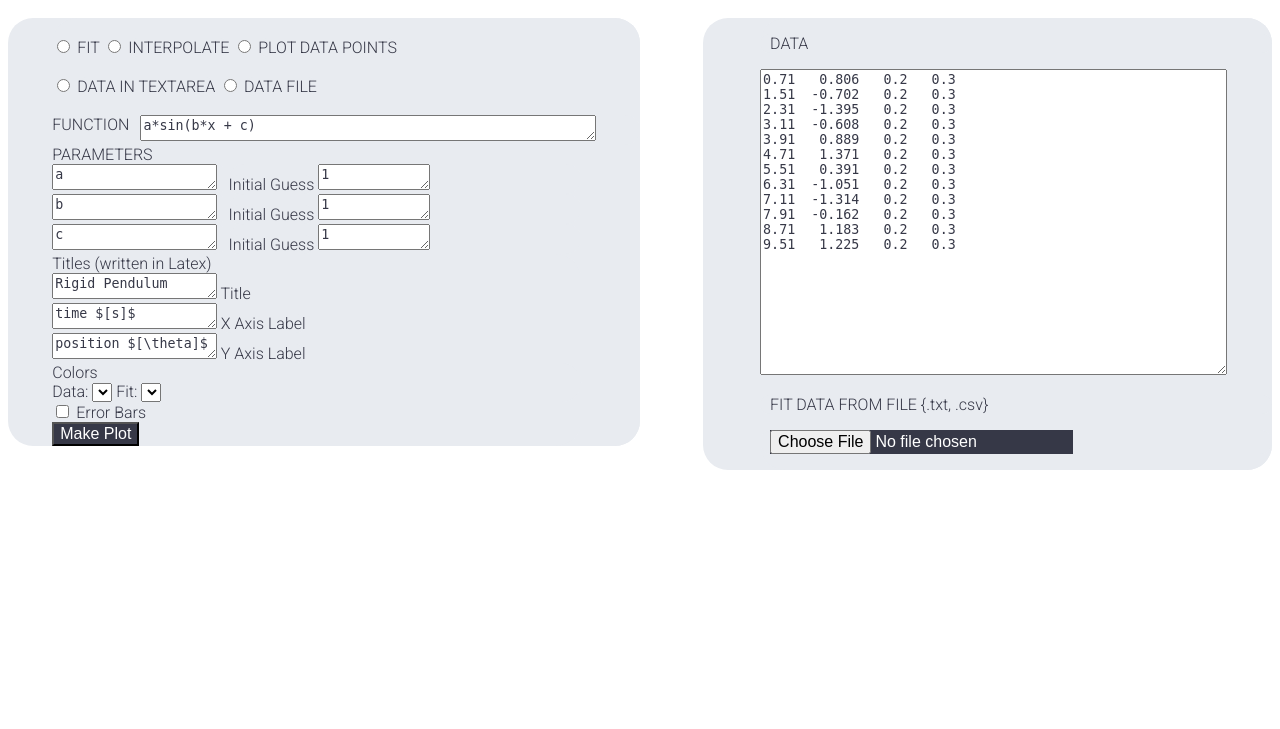
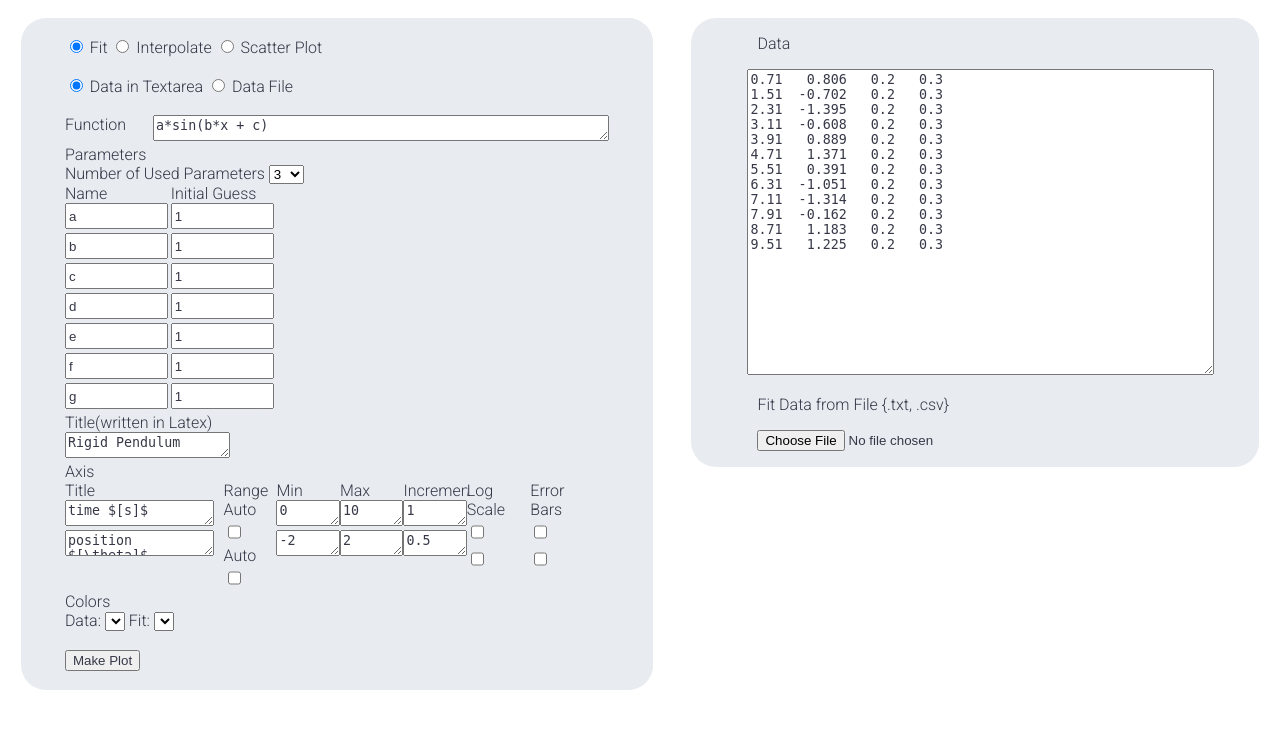
Before and after one commit to MiguelLameiras/Fitter, a Flask app: page / in a window 1280 px wide. Shown: the part 47-776 px from the top of the page. Run offline with Flask 2, Linux system fonts and the light colour scheme; lists and menus that the app fills with data are empty.

Commit message:
pos exames

```diff
--- a/website/main.py
+++ b/website/main.py
@@ -81,10 +81,33 @@ def plot():
                 for j in i[3:]:
                     erry.append(float(j))
 
-    checked = 'errbar' in request.form
-    if(checked): checked = request.form["errbar"]
+    xerror = 'xerror' in request.form
+    if(xerror): xerror = request.form["xerror"]
 
-    graph = Plot(x,y,errx,erry,error_bars = checked)
+    yerror = 'yerror' in request.form
+    if(yerror): yerror = request.form["yerror"]
+
+    xlog_checkbox = 'xlog' in request.form
+    if(xlog_checkbox): xlog_checkbox = request.form["xlog"]
+
+    ylog_checkbox = 'ylog' in request.form
+    if(ylog_checkbox): ylog_checkbox = request.form["ylog"]
+
+    graph = Plot(x,y,errx,erry,xerror,yerror,xlog = xlog_checkbox, ylog = ylog_checkbox)
+
+    xauto = 'xauto' in request.form
+    if(xauto): graph.xauto = request.form["xauto"]
+    else:
+        graph.xmin = float(request.form['xmin'])
+        graph.xmax = float(request.form['xmax'])
+        graph.xticks = float(request.form['xticks'])
+
+    yauto = 'yauto' in request.form
+    if(yauto): graph.yauto = request.form["yauto"]
+    else:
+        graph.ymin = float(request.form['ymin'])
+        graph.ymax = float(request.form['ymax'])
+        graph.yticks = float(request.form['yticks'])
 
     graph.Title = request.form['Title']
     graph.xaxisTitle = request.form['X-Axis']
@@ -95,7 +118,7 @@ def plot():
 
     if request.form['FitorInterpolate'] == "Fit":
         parameters = Parameters()
-        for i in range(1,4):
+        for i in range(1,int(request.form['num_pars']) + 1):
             parameters.add(request.form[str("param" + str(i))], value = float(request.form[str("value" + str(i))]))
         graph.parameters = parameters
         graph.expression = request.form['function']
--- a/website/static/style.css
+++ b/website/static/style.css
@@ -56,9 +56,7 @@ button{
 }
 
 input{
-    background-color: #363847;
-    color:#FFFFFF;
-    font-size: medium;
+    color: #363847;
 }
 
 textarea{
--- a/website/templates/index.html
+++ b/website/templates/index.html
@@ -26,108 +26,181 @@
     </div>
 
     <form method="POST" action="/plot" enctype="multipart/form-data">
+        <div style="width: 1%; float:right;background-color: #FFFFFF">
+            <br>
+        </div>
         <div style="width: 45%; float:right">
             <!-- right content in here -->
             <div style="width: 90%; float:right">
-                <p>DATA</p>
+                <p>Data</p>
                 <textarea name="data"
                     style="width: 90%;height: 300px;">0.71   0.806   0.2   0.3&#10;1.51  -0.702   0.2   0.3&#10;2.31  -1.395   0.2   0.3&#10;3.11  -0.608   0.2   0.3&#10;3.91   0.889   0.2   0.3&#10;4.71   1.371   0.2   0.3&#10;5.51   0.391   0.2   0.3&#10;6.31  -1.051   0.2   0.3&#10;7.11  -1.314   0.2   0.3&#10;7.91  -0.162   0.2   0.3&#10;8.71   1.183   0.2   0.3&#10;9.51   1.225   0.2   0.3&#10;</textarea>
-                <p>FIT DATA FROM FILE {.txt, .csv}</p>
+                <p>Fit Data from File {.txt, .csv}</p>
                 <p><input type="file" name="file"></p>
             </div>
         </div>
 
+        <div style="width: 1%; float:left;background-color: #FFFFFF">
+        <br>
+        </div>
         <div style="width: 50%; float:left">
             <!-- left content in here -->
             <div style="width: 7%; float:left">
             </div>
             <div style="width: 93%; float:right">
                 <br>
-                <input type="radio" name="FitorInterpolate" value="Fit">
-                <label> FIT</label>
+                <input type="radio" name="FitorInterpolate" value="Fit" checked="checked">
+                <label> Fit</label>
                 <input type="radio" name="FitorInterpolate" value="Interpolate">
-                <label> INTERPOLATE</label>
+                <label> Interpolate</label>
                 <input type="radio" name="FitorInterpolate" value="Plot">
-                <label> PLOT DATA POINTS</label><br><br>
-                <input type="radio" name="FileorText" value="Input">
-                <label> DATA IN TEXTAREA</label>
+                <label> Scatter Plot</label><br><br>
+                <input type="radio" name="FileorText" value="Input" checked="checked">
+                <label> Data in Textarea</label>
                 <input type="radio" name="FileorText" value="File">
-                <label> DATA FILE</label><br><br>
+                <label> Data File</label><br><br>
                 <div style="width: 10%; float:left">
-                    <label>FUNCTION</label>
+                    <label>Function</label>
                     <br>
                 </div>
+
                 <div style="width: 85%; float:right">
                     <textarea name="function" style="width: 90%;height: 20px;">a*sin(b*x + c)</textarea>
                     <br>
                 </div>
-                <label>PARAMETERS</label><br>
+
+                <div style="width: 90%; float:left">
+                    <label>Parameters<label>
+                            <br>
+                            <label for="num_pars">Number of Used Parameters</label>
+                            <select name="num_pars" id="num_pars" style="width: 35px">
+                                <option value="1">1</option>
+                                <option value="2">2</option>
+                                <option value="3" selected>3</option>
+                                <option value="4">4</option>
+                                <option value="5">5</option>
+                                <option value="6">6</option>
+                                <option value="7">7</option>
+                            </select>
+                </div>
+
+                <div style="width: 90%; float:left">
+                    <div style="width: 20%; float:left">
+                        <label>Name</label>
+                        <br>
+                        <input type="text" name="param1" value="a" style="width: 90%;height: 20px;margin-bottom: 4px;">
+                        <br>
+                        <input type="text" name="param2" value="b" style="width: 90%;height: 20px;margin-bottom: 4px;">
+                        <br>
+                        <input type="text" name="param3" value="c" style="width: 90%;height: 20px;margin-bottom: 4px;">
+                        <br>
+                        <input type="text" name="param4" value="d" style="width: 90%;height: 20px;margin-bottom: 4px;">
+                        <br>
+                        <input type="text" name="param5" value="e" style="width: 90%;height: 20px;margin-bottom: 4px;">
+                        <br>
+                        <input type="text" name="param6" value="f" style="width: 90%;height: 20px;margin-bottom: 4px;">
+                        <br>
+                        <input type="text" name="param7" value="g" style="width: 90%;height: 20px;margin-bottom: 4px;">
+
+                    </div>
+                    <div style="width: 20%; float:left">
+                        <label>Initial Guess</label>
+                        <br>
+                        <input type="text" name="value1" value="1" style="width: 90%;height: 20px;margin-bottom: 4px;">
+                        <br>
+                        <input type="text" name="value2" value="1" style="width: 90%;height: 20px;margin-bottom: 4px;">
+                        <br>
+                        <input type="text" name="value3" value="1" style="width: 90%;height: 20px;margin-bottom: 4px;">
+                        <br>
+                        <input type="text" name="value4" value="1" style="width: 90%;height: 20px;margin-bottom: 4px;">
+                        <br>
+                        <input type="text" name="value5" value="1" style="width: 90%;height: 20px;margin-bottom: 4px;">
+                        <br>
+                        <input type="text" name="value6" value="1" style="width: 90%;height: 20px;margin-bottom: 4px;">
+                        <br>
+                        <input type="text" name="value7" value="1" style="width: 90%;height: 20px;margin-bottom: 4px;">
+
+                    </div>
+                </div>
+                <div style="width: 90%; float:left">
+                    <label>Title(written in Latex)</label><br>
+                    <textarea name="Title" style="width: 30%;height: 20px;">Rigid Pendulum</textarea>
+                    <br>
+                    <label> Axis</label><br>
                     <div style="width: 30%; float:left">
-                    <textarea name="param1" style="width: 90%;height: 20px;">a</textarea>
+                        <label>Title</label><br>
+                        <textarea name="X-Axis" style="width: 90%;height: 20px;">time $[s]$</textarea>
+                        <br>
+                        <textarea name="Y-Axis" style="width: 90%;height: 20px;">position $[\theta]$</textarea>
                     </div>
-                <div style="width: 60%; float:left">
-                    <label>Initial Guess</label>
-                    <textarea name="value1" style="width: 30%;height: 20px;">1</textarea>
+                    <div style="width: 10%; float:left">
+                        <label>Range</label>
+                        <br>
+                        <label>Auto</label>
+                        <input type="checkbox" style="height: 20px;" name="xauto" value="1">
+                        <br>
+                        <label>Auto</label>
+                        <input type="checkbox" style="height: 20px;" name="yauto" value="1">
+                    </div>
+                    <div style="width: 12%; float:left">
+                        <label>Min</label><br>
+                        <textarea name="xmin" style="width: 90%;height: 20px;">0</textarea>
+                        <br>
+                        <textarea name="ymin" style="width: 90%;height: 20px;">-2</textarea>
+                    </div>
+                    <div style="width: 12%; float:left">
+                        <label>Max</label><br>
+                        <textarea name="xmax" style="width: 90%;height: 20px;">10</textarea>
+                        <br>
+                        <textarea name="ymax" style="width: 90%;height: 20px;">2</textarea>
+                    </div>
+                    <div style="width: 12%; float:left">
+                        <label>Increment</label><br>
+                        <textarea name="xticks" style="width: 90%;height: 20px;">1</textarea>
+                        <br>
+                        <textarea name="yticks" style="width: 90%;height: 20px;">0.5</textarea>
+                    </div>
+                    <div style="width: 12%; float:left">
+                        <label>Log Scale</label>
+                        <br>
+                        <input type="checkbox" style="height: 20px;" name="xlog" value="log">
+                        <br>
+                        <input type="checkbox" style="height: 20px;" name="ylog" value="log">
+                    </div>
+                    <div style="width: 12%; float:left">
+                        <label>Error Bars</label>
+                        <br>
+                        <input type="checkbox" style="height: 20px;" name="xerror" value="Yes">
+                        <br>
+                        <input type="checkbox" style="height: 20px;" name="yerror" value="Yes">
+                    </div>
                     <br>
                 </div>
-                <div style="width: 30%; float:left">
-                    <textarea name="param2" style="width: 90%;height: 20px;">b</textarea>
-                </div>
-                <div style="width: 60%; float:left">
-                    <label>Initial Guess</label>
-                    <textarea name="value2" style="width: 30%;height: 20px;">1</textarea>
-                    <br>
-                </div>
-                <div style="width: 30%; float:left">
-                    <textarea name="param3" style="width: 90%;height: 20px;">c</textarea>
-                </div>
-                <div style="width: 60%; float:left">
-                    <label>Initial Guess</label>
-                    <textarea name="value3" style="width: 30%;height: 20px;">1</textarea>
-                    <br>
-                </div>
-                <br>
+
                 <div style="width: 90%; float:left">
-                    <label>Titles (written in Latex)</label><br>
-                    <textarea name="Title" style="width: 30%;height: 20px;">Rigid Pendulum</textarea>
-                    <label>Title</label>
-                    <br>
-                    <textarea name="X-Axis" style="width: 30%;height: 20px;">time $[s]$</textarea>
-                    <label>X Axis Label</label>
-                    <br>
-                    <textarea name="Y-Axis" style="width: 30%;height: 20px;">position $[\theta]$</textarea>
-                    <label>Y Axis Label</label>
-                    <br>
-
-                    <div>
-
                     <!-- https://personal.sron.nl/~pault/ -->
                     <label>Colors</label><br>
                     <label for="data_colors">Data:</label>
-                        <select name="data_colors" id="data_colors" style ="width: 20px">
-                            <option value="#984ea3" style = "background-color: #984ea3;"></option>
-                            <option value="#e41a1c" style = "background-color: #e41a1c;"></option>
-                            <option value="#ff7f00" style = "background-color: #ff7f00;"></option>
-                            <option value="#4daf4a" style = "background-color: #4daf4a;"></option>
-                            <option value="#377eb8" style = "background-color: #377eb8;"></option>
-                            <option value="#000000" style = "background-color: #000000;"></option>
+                    <select name="data_colors" id="data_colors" style="width: 20px">
+                        <option value="#984ea3" style="background-color: #984ea3;"></option>
+                        <option value="#e41a1c" style="background-color: #e41a1c;"></option>
+                        <option value="#ff7f00" style="background-color: #ff7f00;"></option>
+                        <option value="#4daf4a" style="background-color: #4daf4a;"></option>
+                        <option value="#377eb8" style="background-color: #377eb8;"></option>
+                        <option value="#000000" style="background-color: #000000;"></option>
                     </select>
                     <label for="fit_colors">Fit:</label>
-                        <select name="fit_colors" id="fit_colors" style ="width: 20px">
-                            <option value="#984ea3" style = "background-color: #984ea3;"></option>
-                            <option value="#e41a1c" style = "background-color: #e41a1c;"></option>
-                            <option value="#ff7f00" style = "background-color: #ff7f00;"></option>
-                            <option value="#4daf4a" style = "background-color: #4daf4a;"></option>
-                            <option value="#377eb8" style = "background-color: #377eb8;"></option>
-                            <option value="#000000" style = "background-color: #000000;"></option>
+                    <select name="fit_colors" id="fit_colors" style="width: 20px">
+                        <option value="#984ea3" style="background-color: #984ea3;"></option>
+                        <option value="#e41a1c" style="background-color: #e41a1c;"></option>
+                        <option value="#ff7f00" style="background-color: #ff7f00;"></option>
+                        <option value="#4daf4a" style="background-color: #4daf4a;"></option>
+                        <option value="#377eb8" style="background-color: #377eb8;"></option>
+                        <option value="#000000" style="background-color: #000000;"></option>
                     </select>
-                    </div>
-
-                    <input type="checkbox" name="errbar" value="Yes">
-                    <label> Error Bars</label>
-                    <br>
+                    <br><br>
                     <input type="submit" value="Make Plot">
-
+                    <br><br>
                 </div>
             </div>
         </div>
```
Also changed, not shown: website/plotter.py (+54 -14 lines), website/templates/plot.html (+3 -0 lines). Lines whose indentation alone changed are shown as unchanged.
